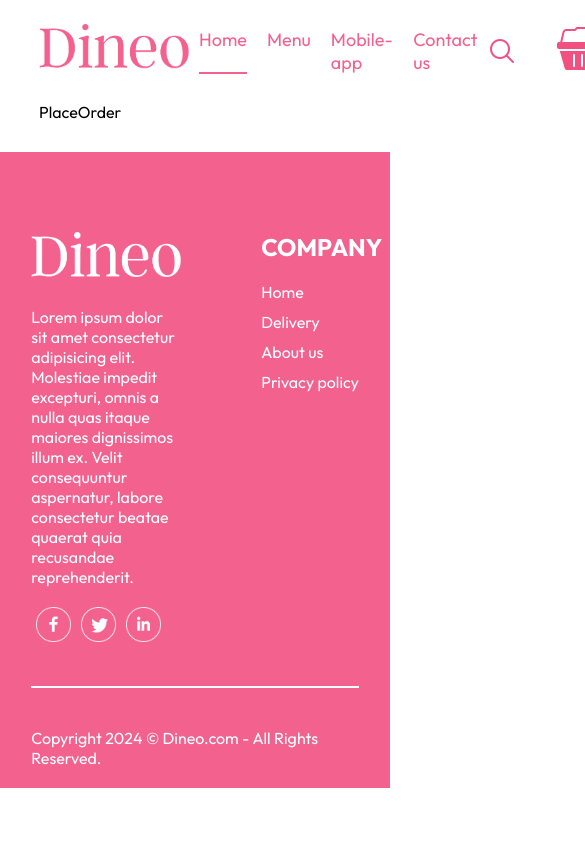
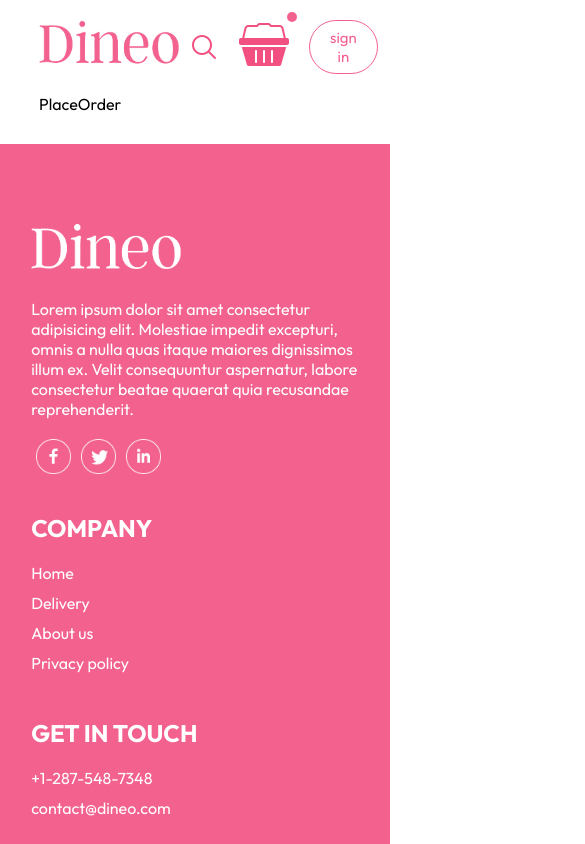
Before and after one commit to DiyaHsharma/Dineoo, a React (Vite) app in the folder frontend/: page /order in a window 390 px wide. Shown: the top 844 px of the page, 585 px wide, since content can reach past the window. Built offline with nearby package versions, Linux system fonts and the light colour scheme.

Commit message:
Complete home page build and style

```diff
--- /dev/null
+++ b/frontend/src/components/AppDownload/AppDownload.css
@@ -0,0 +1,23 @@
+.app-download{
+    margin: auto auto;
+    margin-top: 45px;
+    font-size: max(2vw,30px);
+    text-align: center;
+    font-weight: 500;
+    color: #f3618f;
+}
+.app-download-platforms{
+    display: flex;
+    justify-content: center;
+    gap: max(2vw, 10px);
+    margin-top: 40px;
+}
+.app-download-platforms img{
+    width: max(30vw,120px);
+    max-width: 180px;
+    transition: 0.5s;
+    cursor: pointer;
+}
+.app-download-platforms img:hover{
+    transform: scale(1.05);
+}
--- /dev/null
+++ b/frontend/src/components/AppDownload/AppDownload.jsx
@@ -0,0 +1,18 @@
+import React from "react";
+import "./AppDownload.css";
+import { assets } from "../../assets/assets";
+const AppDownload = () => {
+  return (
+    <div className="app-download" id="app-download">
+      <p>
+        For Better Experience Download <br /> Dineo App{" "}
+      </p>
+      <div className="app-download-platforms">
+        <img src={assets.play_store} alt="" />
+        <img src={assets.app_store} alt="" />
+      </div>
+    </div>
+  );
+};
+
+export default AppDownload;
--- a/frontend/src/components/ExploreMenu/ExploreMenu.css
+++ b/frontend/src/components/ExploreMenu/ExploreMenu.css
@@ -47,3 +47,9 @@
     border: 4px solid #f3618f;
     padding: 2px;
 }
+@media (max-width:1050px){
+    .explore-menu-text{
+        max-width: 100%;
+        font-size: 14px;
+    }
+}
--- a/frontend/src/components/Footer/Footer.css
+++ b/frontend/src/components/Footer/Footer.css
@@ -50,3 +50,13 @@
     background-color: white;
     border: none;
 }
+@media (max-width:750px){
+    .footer-content{
+        display: flex;
+        flex-direction: column;
+        gap: 35px;
+    }
+    .footer-copyright{
+        text-align: center;
+    }
+}
--- a/frontend/src/components/Header/Header.css
+++ b/frontend/src/components/Header/Header.css
@@ -43,3 +43,19 @@
     border-radius: 50px;
     cursor: pointer;
 }
+@media (max-width:1050px){
+    .header-contents{
+        max-width: 45%;
+    }
+}
+@media (max-width:750px){
+    .header-contents{
+        max-width: 65%;
+    }
+    .header-contents p{
+        display: none;
+    }
+    .header-contents button{
+        padding: 2vw 4vw;
+    }
+}
--- a/frontend/src/components/Navbar/Navbar.css
+++ b/frontend/src/components/Navbar/Navbar.css
@@ -62,3 +62,45 @@
     top: -8px;
     right: -8px;
   }
+  @media (max-width:1050px){
+    .navbar .logo{
+      width: 140px;
+    }
+    .navbar-menu{
+      gap: 20px;
+      font-size: 17px;
+    }
+    .navbar-right{
+      gap: 30PX;
+    }
+    .navbar-right-img{
+      width: 22px;
+    }
+    .navbar-right button{
+      padding: 8px 25px;
+    }
+  }
+  @media (max-width:900px){
+    .navbar .logo{
+      width: 140px;
+    }
+    .navbar-menu{
+      gap: 15px;
+      font-size: 16px;
+    }
+    .navbar-right{
+      gap: 20px;
+    }
+    .navbar-right-img{
+      width: 20px;
+    }
+    .navbar-right button{
+      padding: 7px 20px;
+      font-size: 15px;
+    }
+  }
+  @media (max-width:750px){
+    .navbar-menu{
+     display: none;
+    }
+  }
--- a/frontend/src/components/Navbar/Navbar.jsx
+++ b/frontend/src/components/Navbar/Navbar.jsx
@@ -1,19 +1,42 @@
-import React, { useState } from 'react';
-import './navbar.css'
-import { assets } from '../../assets/assets';
-
+import React, { useState } from "react";
+import "./navbar.css";
+import { assets } from "../../assets/assets";
+import { Link } from "react-router-dom";
 const Navbar = () => {
-
-  const [menu,setMenu]= useState("home");
+  const [menu, setMenu] = useState("home");
 
   return (
     <div className="navbar">
       <img src={assets.logo} alt="" className="logo" />
       <ul className="navbar-menu">
-        <li onClick= {()=>setMenu("home")}className= {menu==="home"?"active":""}>Home</li>
-        <li onClick= {()=>setMenu("menu")}className= {menu==="menu"?"active":""}>Menu</li>
-        <li onClick= {()=>setMenu("mobile-app")}className= {menu==="mobile-app"?"active":""}>Mobile-app</li>
-        <li onClick= {()=>setMenu("contact-us")}className= {menu==="contact-us"?"active":""}>Contact us</li>
+        <Link
+          to="/"
+          onClick={() => setMenu("home")}
+          className={menu === "home" ? "active" : ""}
+        >
+          Home
+        </Link>
+        <a
+          href="#explore-menu"
+          onClick={() => setMenu("menu")}
+          className={menu === "menu" ? "active" : ""}
+        >
+          Menu
+        </a>
+        <a
+          href="#app-download"
+          onClick={() => setMenu("mobile-app")}
+          className={menu === "mobile-app" ? "active" : ""}
+        >
+          Mobile-app
+        </a>
+        <a
+          href="#footer"
+          onClick={() => setMenu("contact-us")}
+          className={menu === "contact-us" ? "active" : ""}
+        >
+          Contact us
+        </a>
       </ul>
       <div className="navbar-right">
         <img src={assets.search_icon} alt="" />
--- a/frontend/src/index.css
+++ b/frontend/src/index.css
@@ -6,6 +6,7 @@
   margin: 0;
   box-sizing: border-box;
   font-family: Outfit ;
+  scroll-behavior: smooth;
 }
 body{
   min-height: 100vh;
--- a/frontend/src/pages/Home/Home.jsx
+++ b/frontend/src/pages/Home/Home.jsx
@@ -3,6 +3,7 @@
 import Header from "../../components/Header/Header";
 import ExploreMenu from "../../components/ExploreMenu/ExploreMenu";
 import FoodDisplay from "../../components/FoodDisplay/FoodDisplay";
+import AppDownload from "../../components/AppDownload/AppDownload";
 
 const Home = () => {
   const [category, setCategory] = useState("All");
@@ -12,6 +13,7 @@
       <Header />
       <ExploreMenu category={category} setCategory={setCategory} />
       <FoodDisplay category={category} />
+      <AppDownload />
     </div>
   );
 };
```
